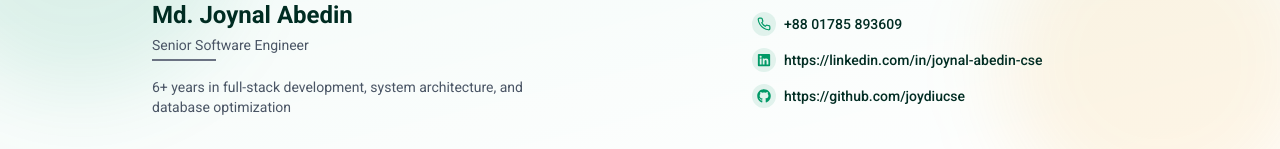
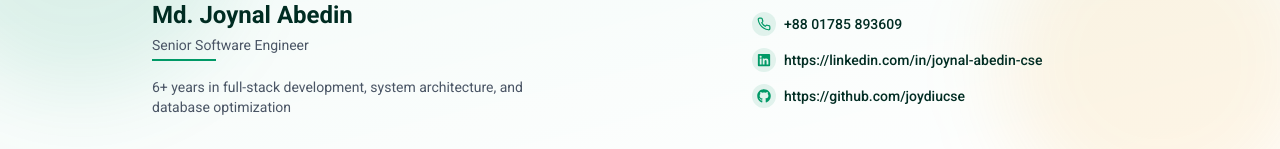
Before and after one commit to joydiucse/portfolio, a React (Vite) app: page / in a window 1280 px wide. Shown: the part 3435-3584 px from the top of the page. Built offline with nearby package versions, Linux system fonts and the light colour scheme.

Commit message:
navbar updated

```diff
--- a/src/components/layouts/footer/Footer.jsx
+++ b/src/components/layouts/footer/Footer.jsx
@@ -26,7 +26,7 @@ function Footer() {
             </figure>
             <div className="text-xl sm:text-2xl font-semibold">{profile?.fullName || profile?.name || 'Portfolio'}</div>
             <div className="text-sm text-gray-600 dark:text-gray-400">{profile?.role}</div>
-            <div className="w-16 h-0.5 bg-gray-500"></div>
+            <div className="w-16 h-0.5 bg-primary"></div>
             <div className="mt-4 text-sm text-gray-600 dark:text-gray-400">{profile?.summary}</div>
           </div>
           <div className=""></div>
```
